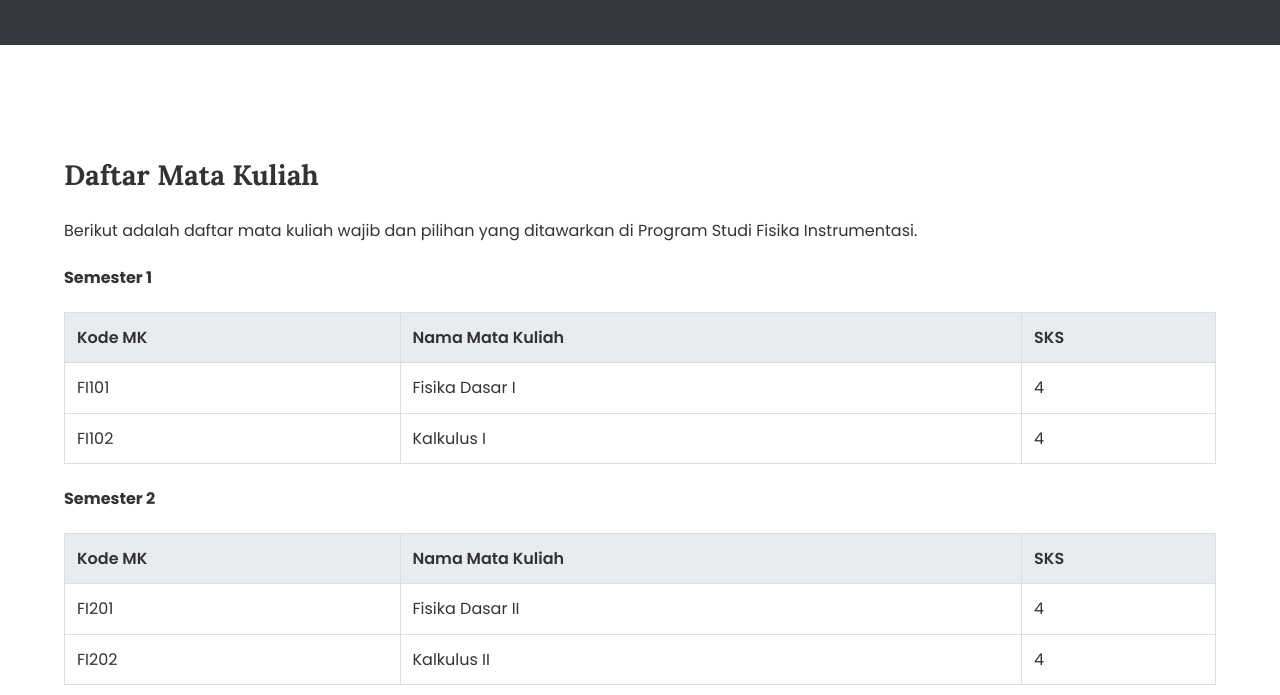
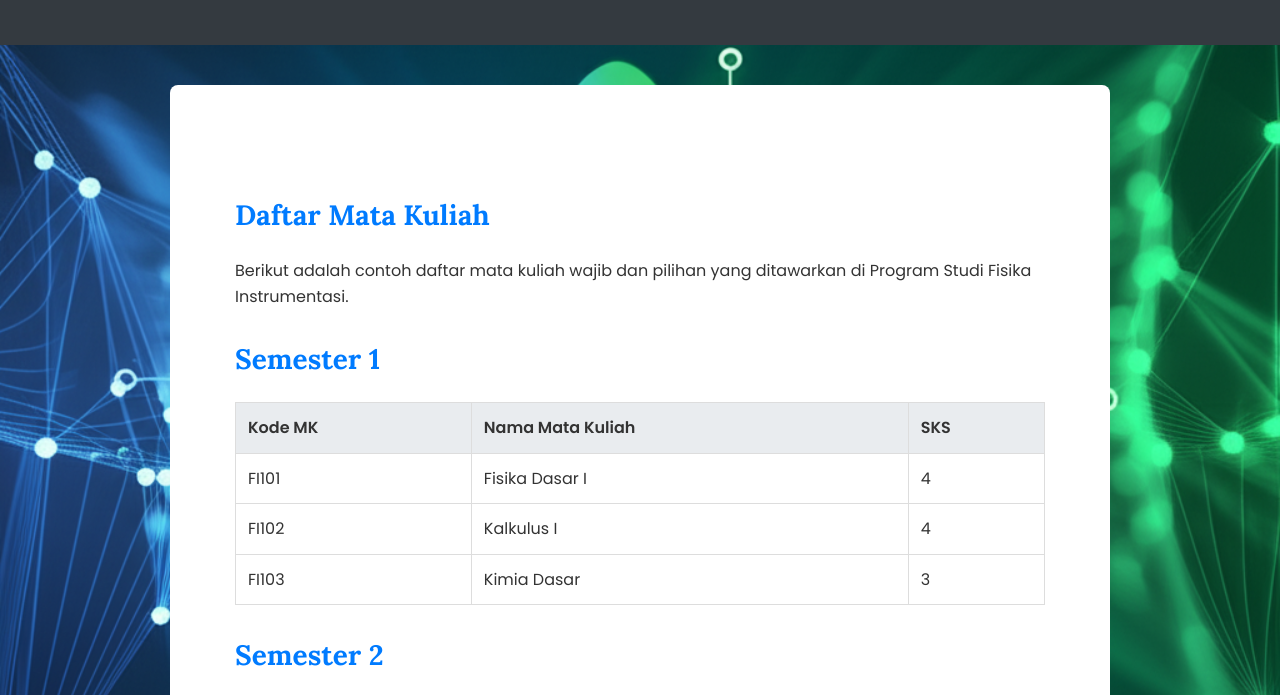
Before and after one commit to Waaliwaca/WebsiteInstumentasi, a plain HTML site: page kurikulum.html in a window 1280 px wide. Shown: the part 243-938 px from the top of the page. Drawn offline with Linux system fonts and the light colour scheme.

Commit message:
Update kurikulum.html

```diff
--- a/kurikulum.html
+++ b/kurikulum.html
@@ -8,7 +8,6 @@
     <link rel="preconnect" href="https://fonts.gstatic.com" crossorigin>
     <link href="https://fonts.googleapis.com/css2?family=Poppins:wght@400;600;700&family=Lora:wght@400;700&display=swap" rel="stylesheet">
     <style>
-        /* Salin semua CSS dari file index.html ke sini */
         :root {
             --primary-color: #007bff; --primary-hover: #0056b3; --secondary-color: #e9ecef;
             --dark-color: #343a40; --light-color: #f8f9fa; --text-color: #333;
@@ -42,8 +41,8 @@
             color: var(--white-color); text-align: center;
         }
         .page-header h2 { font-family: var(--font-heading); font-size: 42px; margin: 0; }
-        .content-section { padding: 80px 0; background: var(--white-color); }
-        .content-section h3 { font-family: var(--font-heading); font-size: 28px; margin-bottom: 20px; }
+        .content-section { padding: 80px 20px; background: var(--white-color); max-width: 900px; margin: 40px auto; border-radius: 8px; }
+        .content-section h3 { font-family: var(--font-heading); font-size: 28px; margin-bottom: 20px; color: var(--primary-color); }
         table { width: 100%; border-collapse: collapse; margin-top: 20px; }
         th, td { border: 1px solid #ddd; padding: 12px; text-align: left; }
         th { background-color: var(--secondary-color); font-weight: 600; }
@@ -76,20 +75,20 @@
         <section class="content-section">
             <div class="container">
                 <h3>Daftar Mata Kuliah</h3>
-                <p>Berikut adalah daftar mata kuliah wajib dan pilihan yang ditawarkan di Program Studi Fisika Instrumentasi.</p>
-                <h4>Semester 1</h4>
+                <p>Berikut adalah contoh daftar mata kuliah wajib dan pilihan yang ditawarkan di Program Studi Fisika Instrumentasi.</p>
+                <h3>Semester 1</h3>
                 <table>
                     <tr><th>Kode MK</th><th>Nama Mata Kuliah</th><th>SKS</th></tr>
                     <tr><td>FI101</td><td>Fisika Dasar I</td><td>4</td></tr>
                     <tr><td>FI102</td><td>Kalkulus I</td><td>4</td></tr>
-                    <!-- Tambahkan mata kuliah lain -->
+                    <tr><td>FI103</td><td>Kimia Dasar</td><td>3</td></tr>
                 </table>
-                <h4>Semester 2</h4>
+                <h3>Semester 2</h3>
                 <table>
                      <tr><th>Kode MK</th><th>Nama Mata Kuliah</th><th>SKS</th></tr>
                     <tr><td>FI201</td><td>Fisika Dasar II</td><td>4</td></tr>
                     <tr><td>FI202</td><td>Kalkulus II</td><td>4</td></tr>
-                    <!-- Tambahkan mata kuliah lain -->
+                    <tr><td>FI203</td><td>Dasar Pemrograman</td><td>3</td></tr>
                 </table>
             </div>
         </section>
```
